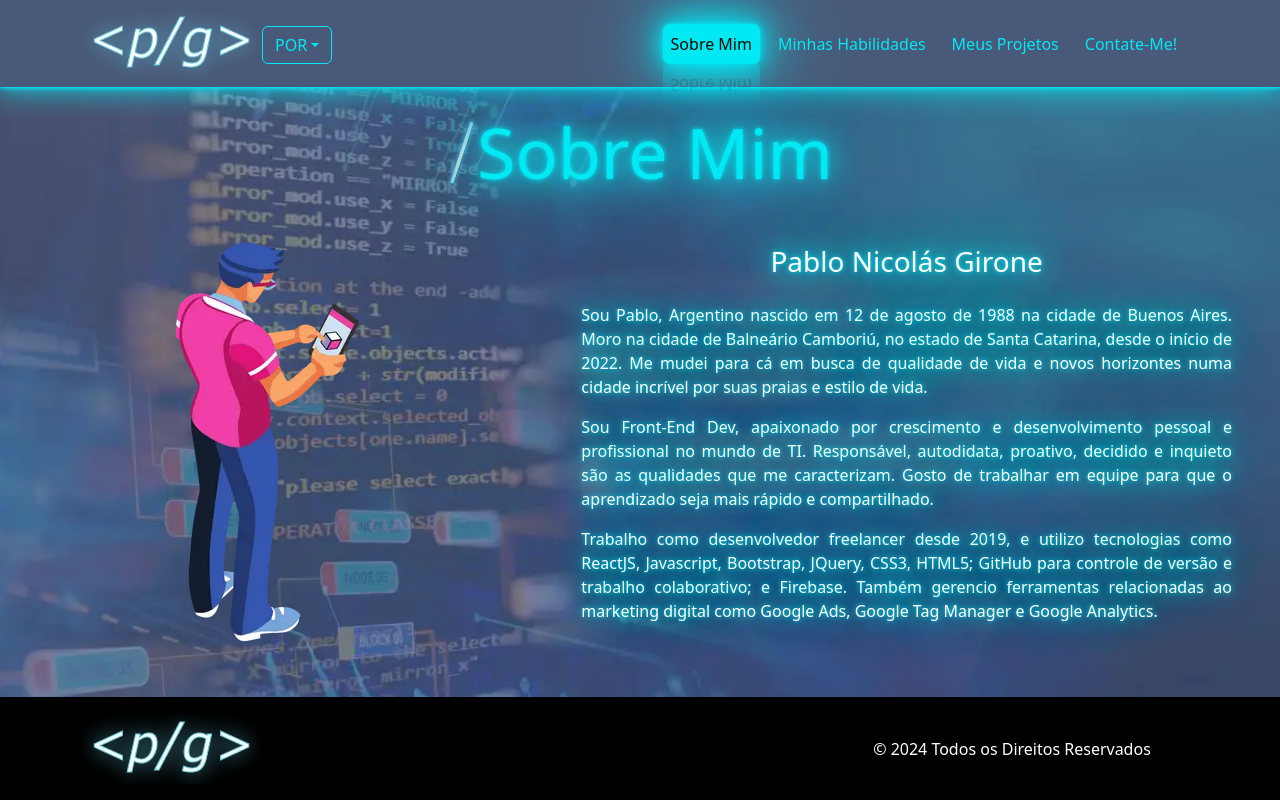
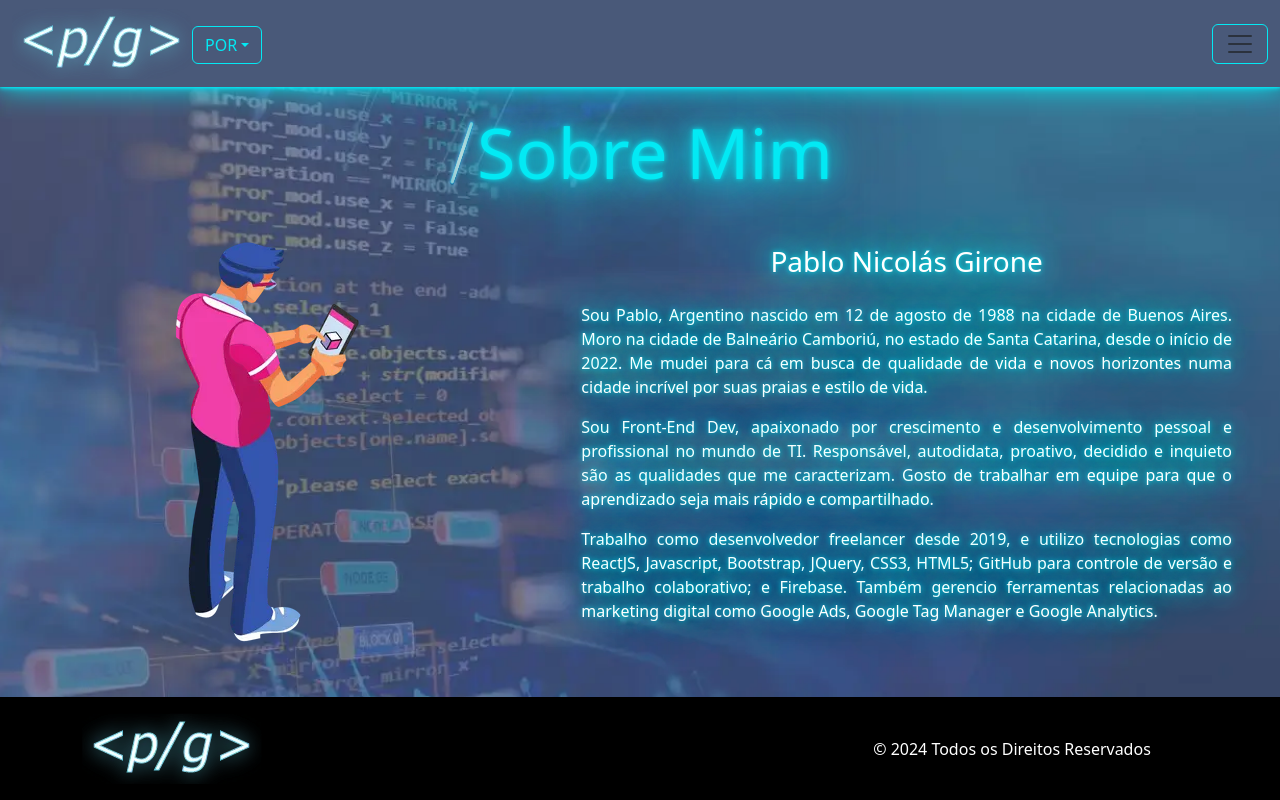
Before and after one commit to PabloNicolas87/Mi-Sitio-Web, a React (Create React App) app: page / in a window 1280 px wide. Built offline with nearby package versions, Linux system fonts and the light colour scheme.

Commit message:
Cambio de Navbar

```diff
--- a/src/components/Header/Header.css
+++ b/src/components/Header/Header.css
@@ -17,8 +17,9 @@
     margin-left: 5px;
     margin-right: 5px;
     transition: all 0.5s ease-out;
-    width: -moz-fit-content;
-    width: fit-content;
+    text-align: center;
+    margin-top: 10px;
+    margin-bottom: 10px;
 }
 .nav-link:hover,
 .nav-link.active,
@@ -76,4 +77,8 @@
         min-width: 250px !important;
     }
 }
+.offcanvas {
+    background-color: #495979 !important
+    ;
+}
 /*End Navbar*/
--- a/src/components/Header/Header.js
+++ b/src/components/Header/Header.js
@@ -1,16 +1,15 @@
 import { useTranslation } from "react-i18next"
 import { NavLink } from 'react-router-dom';
 import { Link } from 'react-router-dom';
-import { FaBars } from 'react-icons/fa';
 import './Header.css';
 
 const Header = () => {
     const [t, i18n ] = useTranslation("global");
 
     return (
-        <nav className="navbar navbar-expand-lg">
-            <div className="container">
-                <div className="">
+        <nav class="navbar">
+        <div class="container-fluid">
+            <div>
                 <Link to='/' className="navbar-brand m-0">
                     <img src={'/images/logo.webp'} alt="Imágen Logo" width="180" height="71"/>
                 </Link>
@@ -32,28 +31,37 @@ const Header = () => {
                 </div>
             </div>
 
-
-                <button className="navbar-toggler" type="button" data-bs-toggle="collapse" data-bs-target="#navbarScroll" aria-controls="navbarScroll" aria-expanded="false" aria-label="Toggle navigation">
-                    <FaBars />
+            <button class="navbar-toggler" type="button" data-bs-toggle="offcanvas" data-bs-target="#offcanvasNavbar" aria-controls="offcanvasNavbar" aria-label="Toggle navigation">
+            <span class="navbar-toggler-icon"></span>
         </button>
-                <div className="collapse navbar-collapse d-flex justify-content-md-end" id="navbarScroll">
-                    <ul className="navbar-nav my-2 my-lg-0 px-2 mx-auto mx-md-0">
-                        <li className="nav-item py-2 py-lg-0">
+        <div class="offcanvas offcanvas-end" tabindex="-1" id="offcanvasNavbar" aria-labelledby="offcanvasNavbarLabel">
+            <div class="offcanvas-header">
+            <Link id="offcanvasNavbarLabel" to='/' className="navbar-brand m-0">
+                <img src={'/images/logo.webp'} alt="Imágen Logo" width="180" height="71"/>
+            </Link>
+            <button type="button" class="btn-close" data-bs-dismiss="offcanvas" aria-label="Close"></button>
+            </div>
+            <div class="offcanvas-body">
+            <ul class="navbar-nav justify-content-end flex-grow-1 pe-3">
+                <li data-bs-dismiss="offcanvas" aria-label="Close" className="nav-item py-2 py-lg-0">
                     <NavLink to="/" className="nav-link px-2 about">{t("header.about-me")}</NavLink>
                 </li>
-                        <li className="nav-item py-2 py-lg-0">
+                <li data-bs-dismiss="offcanvas" aria-label="Close" className="nav-item py-2 py-lg-0">
                     <NavLink to="/MySkills" className="nav-link px-2 skills">{t("header.my-skills")}</NavLink>
                 </li>
-                        <li className="nav-item py-2 py-lg-0">
+                <li data-bs-dismiss="offcanvas" aria-label="Close" className="nav-item py-2 py-lg-0">
                     <NavLink to="/MyProjects" className="nav-link px-2 projects">{t("header.my-projects")}</NavLink>
                 </li>
-                        <li className="nav-item py-2 py-lg-0">
+                <li data-bs-dismiss="offcanvas" aria-label="Close" className="nav-item py-2 py-lg-0">
                     <NavLink to="/Contact" className="nav-link px-2 contact">{t("header.contact")}</NavLink>
                 </li>
             </ul>
+
+            </div>
         </div>
         </div>
         </nav>
+
     )
 }
 
```
Lines whose indentation alone changed are shown as unchanged.
